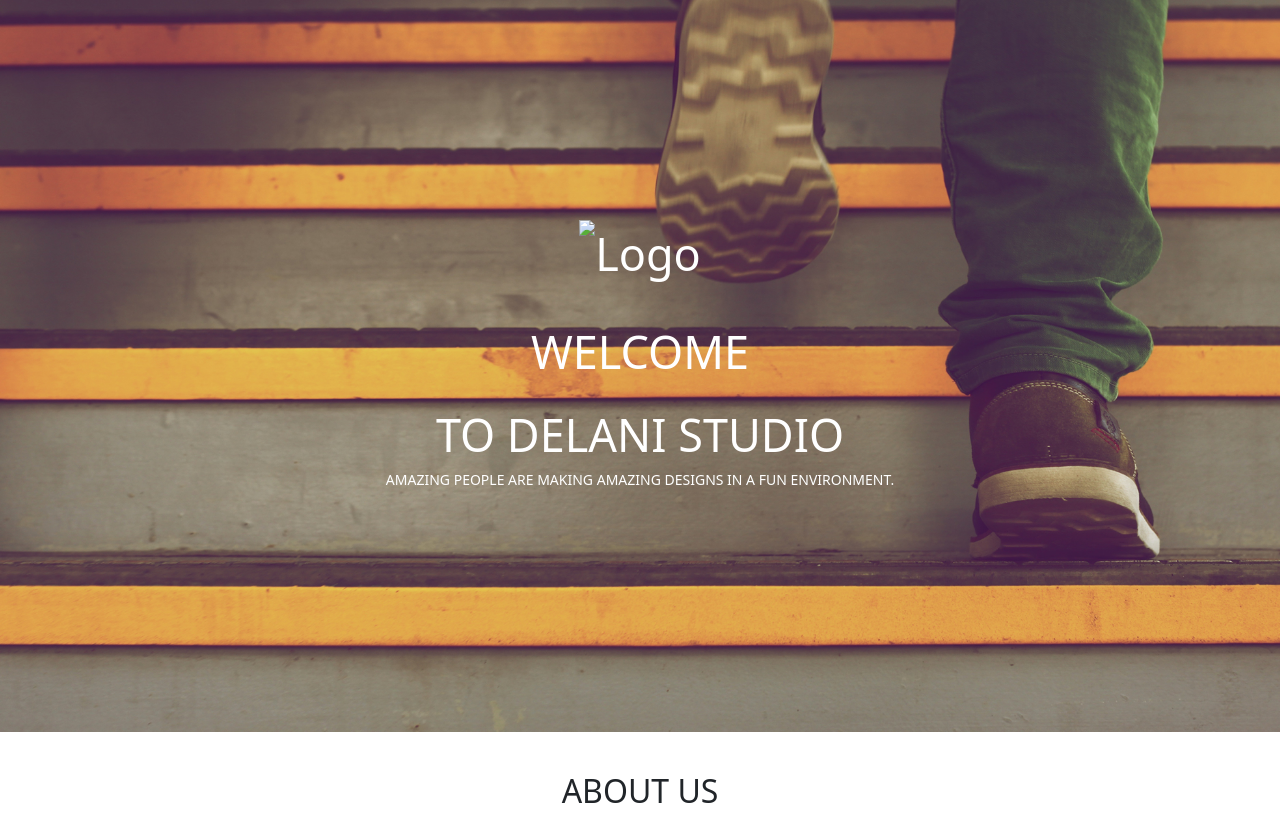
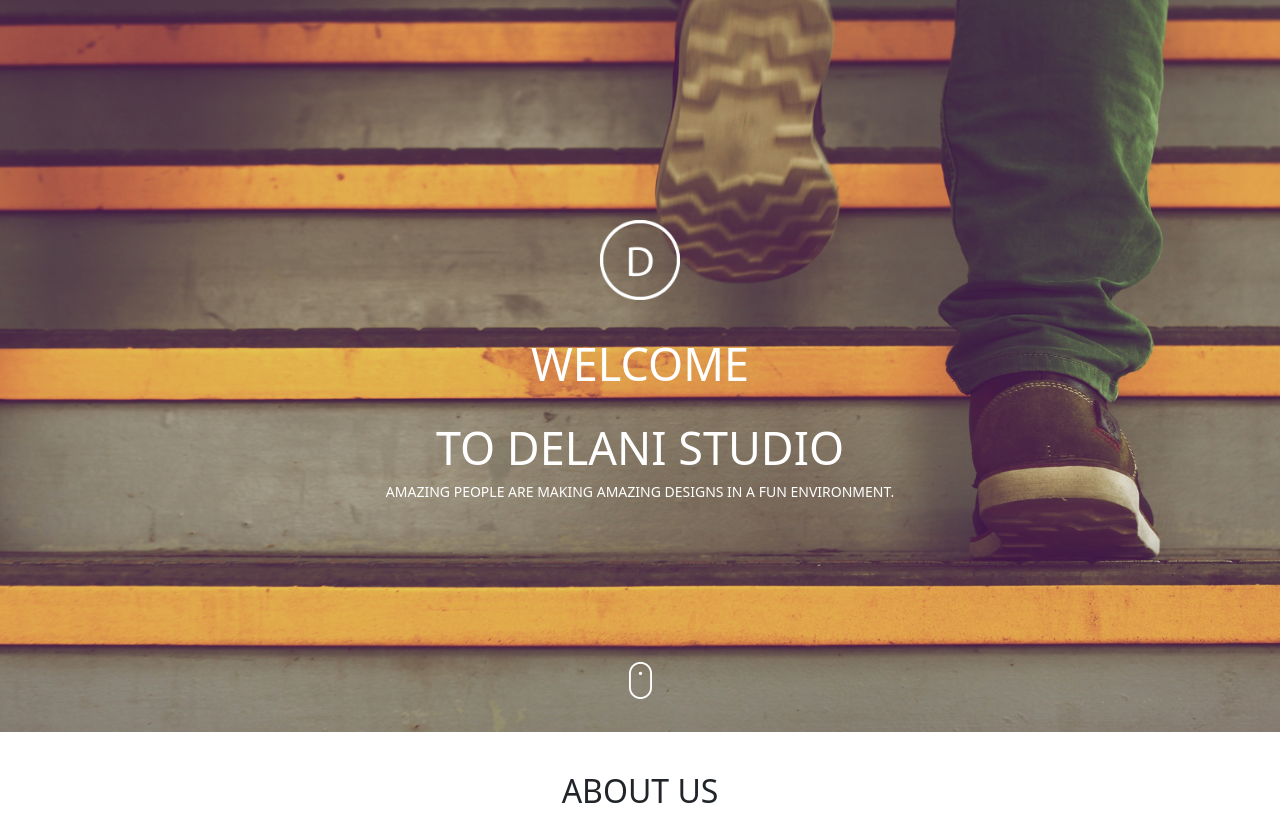
Before and after one commit to Wambui-123/Delani-Studio, a plain HTML site: page index.html in a window 1280 px wide. Shown: the top 813 px of the page. Drawn offline with nearby package versions, Linux system fonts and the light colour scheme.

Commit message:
making few changes

```diff
--- a/index.html
+++ b/index.html
@@ -12,11 +12,11 @@
 <body>
     <section id="header">
         <div class="align">
-            <img src="../Delani Studio/assets/logo/logo.png" alt="Logo" height="100px" style="padding-top: 20px;">
+            <img src="./assets/logo/logo.png" alt="Logo" height="100px" style="padding-top: 20px;">
             <p style="padding-top: 30px;">WELCOME</p>
             <p style="margin: 0px;">TO DELANI STUDIO</p>
             <p class="para">AMAZING PEOPLE ARE MAKING AMAZING DESIGNS IN A FUN ENVIRONMENT.</p>
-            <img src="../Delani Studio/assets/mouse_click.png" alt="">
+            <img src="./assets/mouse_click.png" alt="Mouse">
         </div>
     </section>
     <section id="about">
```
